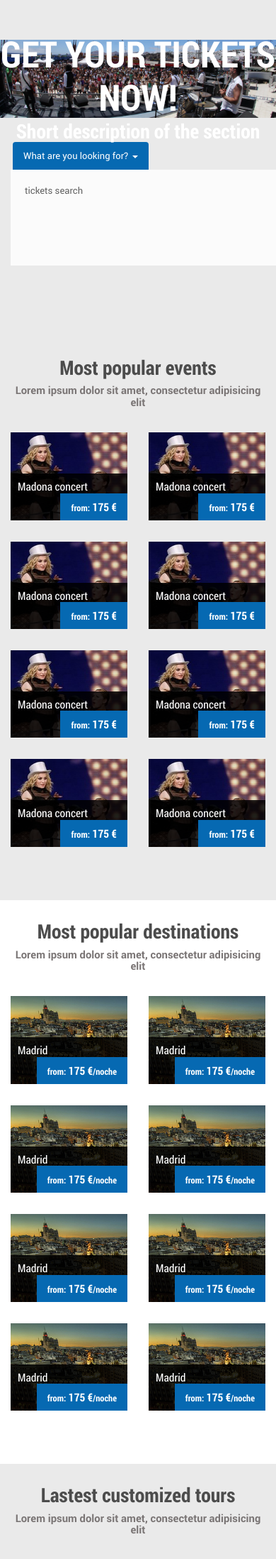
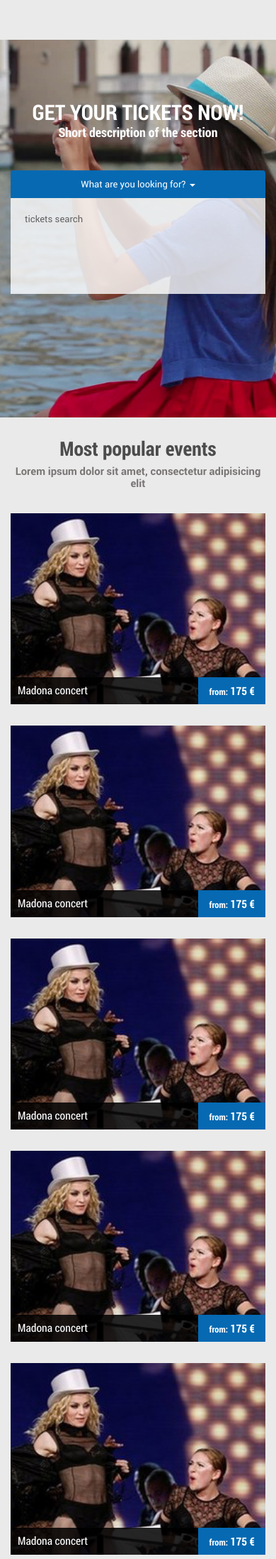
Before and after one commit to jmocana2/fanontour, a PHP site: page /00_home.html in a window 390 px wide; the page is wider, and only the part inside the window is pictured. Shown: the top 2196 px of that part at 71% size. Run offline with PHP 8.4, Linux system fonts and the light colour scheme; style sheets or scripts are compiled from the project's sources.

Commit message:
updated: dropdowns, modals, tabs and responsive

```diff
--- a/less/3-atoms/dropdown.less
+++ b/less/3-atoms/dropdown.less
@@ -1,3 +1,40 @@
+//dropsown default
+.dropdown-tab{
+
+	width: 100%;
+
+	&.open{
+		.dropdown-toggle{
+			background-color: @colorG1 !important;
+		}
+	}
+
+	.dropdown-menu{
+		border: none;
+		background-color: transparent;
+		.box-shadow (none);
+		width: 100%;
+
+		li{
+
+			border-top: 1px #1f7fc5 solid;
+			border-bottom: 1px @colorB12  solid;
+
+			a{
+				width: 100%;
+				margin-left: 0;
+				padding: 7px 0;
+				background-color: @colorB1 !important;
+
+				&:hover{
+					background-color: @colorG1 !important;
+					color: @colorW;
+				}
+			}
+		}
+	}
+}
+
 //dropsown language
 .dropdown-language{
 
--- /dev/null
+++ b/less/3-atoms/modals.less
@@ -0,0 +1,17 @@
+//Modal default
+.modal-default{
+	.modal-header{
+		background-color: @colorB1;
+
+		.close{
+			font-size: 2.8em;
+			margin-top: -10px;
+		}
+	}
+
+	.modal-title{
+		font: normal 1.5em/1.2em @font-title, @font-title-system, @font-third;
+		color: @colorW;
+	}
+
+}
--- a/less/3-atoms/tabs.less
+++ b/less/3-atoms/tabs.less
@@ -19,6 +19,8 @@
 			border: none;
 			margin-right: 0;
 			margin-left: 3px;
+			width: 120px;
+			text-align: center;
 
 			&:hover{
 				border: none;
@@ -26,6 +28,7 @@
 			}
 
 			&.highlight{
+				width: 184px;
 				padding-right: 71px;
 			}
 		}
--- a/less/4-molecules/search-box.less
+++ b/less/4-molecules/search-box.less
@@ -24,7 +24,7 @@
 	}
 
 	.tab-default{
-		width: 694px;
+		width: 922px;
 		margin: 0 auto;
 
 		.highlight{
@@ -37,4 +37,9 @@
 			padding: 20px;
 		}
 	}
+
+	.dropdown-toggle{
+		width: 100%;
+		margin-left: 0;
+	}
 }
--- a/less/5-pages/page_home.less
+++ b/less/5-pages/page_home.less
@@ -3,15 +3,15 @@
 
 .bg-container{
 	background: url('../img/backgrounds/home/tickets_h_600px.jpg') no-repeat center 0;
-	background-size: contain;
+	background-size: cover;
 	width: 100%;
-	height: 600px;
+	height: 532px;
 	top: 56px;
 }
 
 #fanontour-search-box{
 	padding-top: 200px;
-	margin-bottom: 100px;
+	margin-bottom: 113px;
 
 	.tab-content{
 		min-height: 135px
--- a/less/6-matter/devices-480.less
+++ b/less/6-matter/devices-480.less
@@ -29,4 +29,9 @@
 		}
 	}
 
+	//module FanOnTour
+	.fanontour-mod-details{
+		width: 100%;
+	}
+
 }
--- a/less/6-matter/devices-768.less
+++ b/less/6-matter/devices-768.less
@@ -7,6 +7,14 @@
 	#header{
 		position: fixed;
 		width: 100%;
+
+		h1{
+			width: 200px;
+
+			img{
+				width: 100%;
+			}
+		}
 
 		nav{
 			margin-right: 10px;
@@ -75,4 +83,33 @@
 		}
 	}
 
+	//main
+	main{
+		padding-top: 102px;
+	}
+
+	//search box
+	#fanontour-search-box{
+
+		padding-top: 138px;
+		margin-bottom: 174px;
+
+		header{
+			top: -100px;
+		}
+
+		h1{
+			font-size: 2.3em;
+		}
+
+		h2{
+			font-size: 1.4em;
+		}
+	}
+
+	.bg-container{
+		background: url('../img/backgrounds/home/mobile_h_600px.jpg') no-repeat center 0;
+		background-size: cover;
+	}
+
 }
--- a/less/6-matter/devices-992.less
+++ b/less/6-matter/devices-992.less
@@ -16,4 +16,10 @@
 		}
 	}
 
+	//search box
+	#fanontour-search-box{
+		.tab-default{
+			width: 100%;
+		}
+	}
 }
--- a/less/main.less
+++ b/less/main.less
@@ -18,6 +18,7 @@
 @import "3-atoms/text";
 @import "3-atoms/text-replace";
 @import "3-atoms/sprite";
+@import "3-atoms/modals";
 @import "3-atoms/components";
 
 // 4-MOLECULES
```
